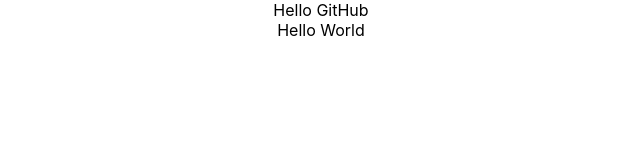
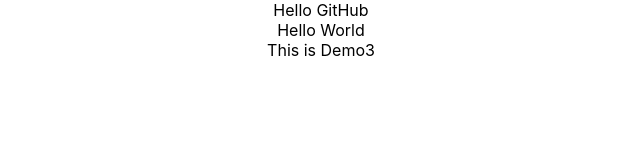
Before and after one commit to Pravin-1911/First-project, a React (Create React App) app: page / in a window 1280 px wide. Shown: the top 160 px of the page, without its empty margins (319-959 px from the left). Built offline with nearby package versions, Linux system fonts and the light colour scheme.

Commit message:
Create new file Demo3

```diff
--- a/src/App.js
+++ b/src/App.js
@@ -2,12 +2,14 @@
 import "./App.css";
 import Demo from "./Demo";
 import Demo1 from "./Demo1";
+import Demo3 from "./Demo3";
 
 function App() {
   return (
     <div className="App">
       <Demo />
       <Demo1 />
+      <Demo3 />
     </div>
   );
 }
--- /dev/null
+++ b/src/Demo3.js
@@ -0,0 +1,7 @@
+import React from "react";
+
+function Demo3() {
+  return <div>This is Demo3</div>;
+}
+
+export default Demo3;
```
